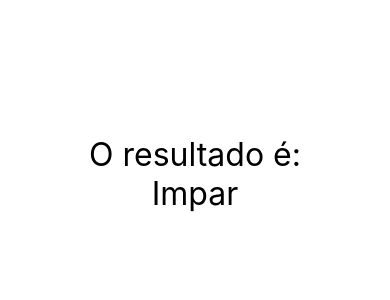
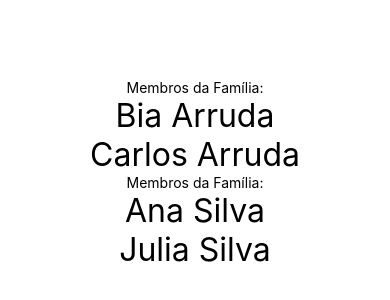
Before and after one commit to paulosvdd05/curso-react-native, a React Native app: screen / in a window 390 px wide. Shown: the part 248-548 px from the top of the page. Built offline with nearby package versions, Linux system fonts and the light colour scheme.

Commit message:
props.children

```diff
--- a/src/App.tsx
+++ b/src/App.tsx
@@ -1,9 +1,10 @@
 import React from "react";
 import  { View, Text, StyleSheet, SafeAreaView } from "react-native"
 
+import Familia from "./components/relacao/Familia";
+import Membro from "./components/relacao/Membro";
 
-import ParImpar from "./components/ParImpar";
-
+// import ParImpar from "./components/ParImpar";
 // import Diferenciar from "./components/Diferenciar";
 // import ContadorV2 from "./components/contador/ContadorV2";
 // import Pai from "./components/indireta/Pai"
@@ -18,9 +19,17 @@
 export default () => (
     <SafeAreaView style={style.App}>
 
+    <Familia>
+        <Membro nome="Bia" sobrenome="Arruda" />
+        <Membro nome="Carlos" sobrenome="Arruda" />
+    </Familia>
+    <Familia>
+        <Membro nome="Ana" sobrenome="Silva" />
+        <Membro nome="Julia" sobrenome="Silva" />
+    </Familia>
 
+        {/*
         <ParImpar num={1}/>
-        {/*
         <Diferenciar />
         <ContadorV2 />
         <Pai />
--- /dev/null
+++ b/src/components/relacao/Familia.tsx
@@ -0,0 +1,12 @@
+import React from 'react'
+import {Text} from 'react-native'
+
+
+export default props => {
+    return (
+        <>
+        <Text>Membros da Família:</Text>
+            {props.children}
+        </>
+    )
+}
--- /dev/null
+++ b/src/components/relacao/Membro.tsx
@@ -0,0 +1,11 @@
+import React from 'react'
+import {View, Text} from 'react-native'
+import Estilo from '../estilo'
+
+export default props => {
+    return (
+        <Text style={Estilo.txtG}>
+            {props.nome} {props.sobrenome}
+        </Text>
+    )
+}
```
